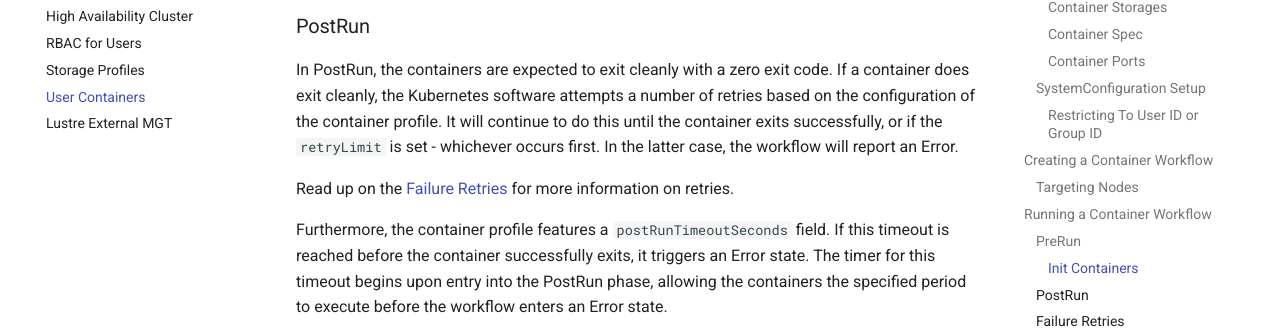
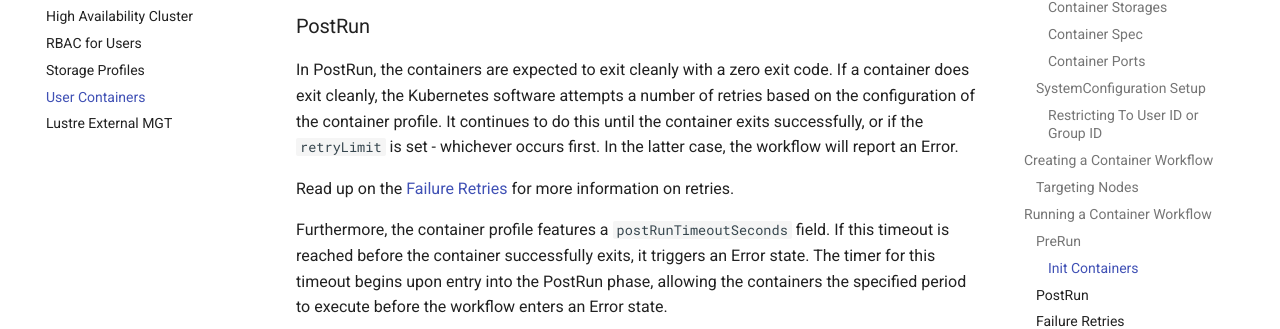
Before and after one commit to NearNodeFlash/NearNodeFlash.github.io, an MkDocs documentation site: the page built from docs/guides/user-containers/readme.md, in a window 1280 px wide and 900 px high, scrolled down 7331 px. Shown: the part 200-529 px from the top of the window. Built offline with MkDocs 1.6.1 and Material for MkDocs 9.7.7, drawn with Linux system fonts in a browser that asks for light colours; comment, search, counter and statistics services are not loaded; the version menu is left out.

Commit message:
Update docs/guides/user-containers/readme.md
Co-authored-by: Tony Floeder <anthony.floeder@hpe.com>

```diff
--- a/docs/guides/user-containers/readme.md
+++ b/docs/guides/user-containers/readme.md
@@ -322,7 +322,7 @@ Containers into the container specification for various reasons:
 
 In PostRun, the containers are expected to exit cleanly with a zero exit code. If a container does
 exit cleanly, the Kubernetes software attempts a number of retries based on the
-configuration of the container profile. It will continue to do this until the container exits
+configuration of the container profile. It continues to do this until the container exits
 successfully, or if the `retryLimit` is set - whichever occurs first. In the latter case, the
 workflow will report an Error.
 
```
